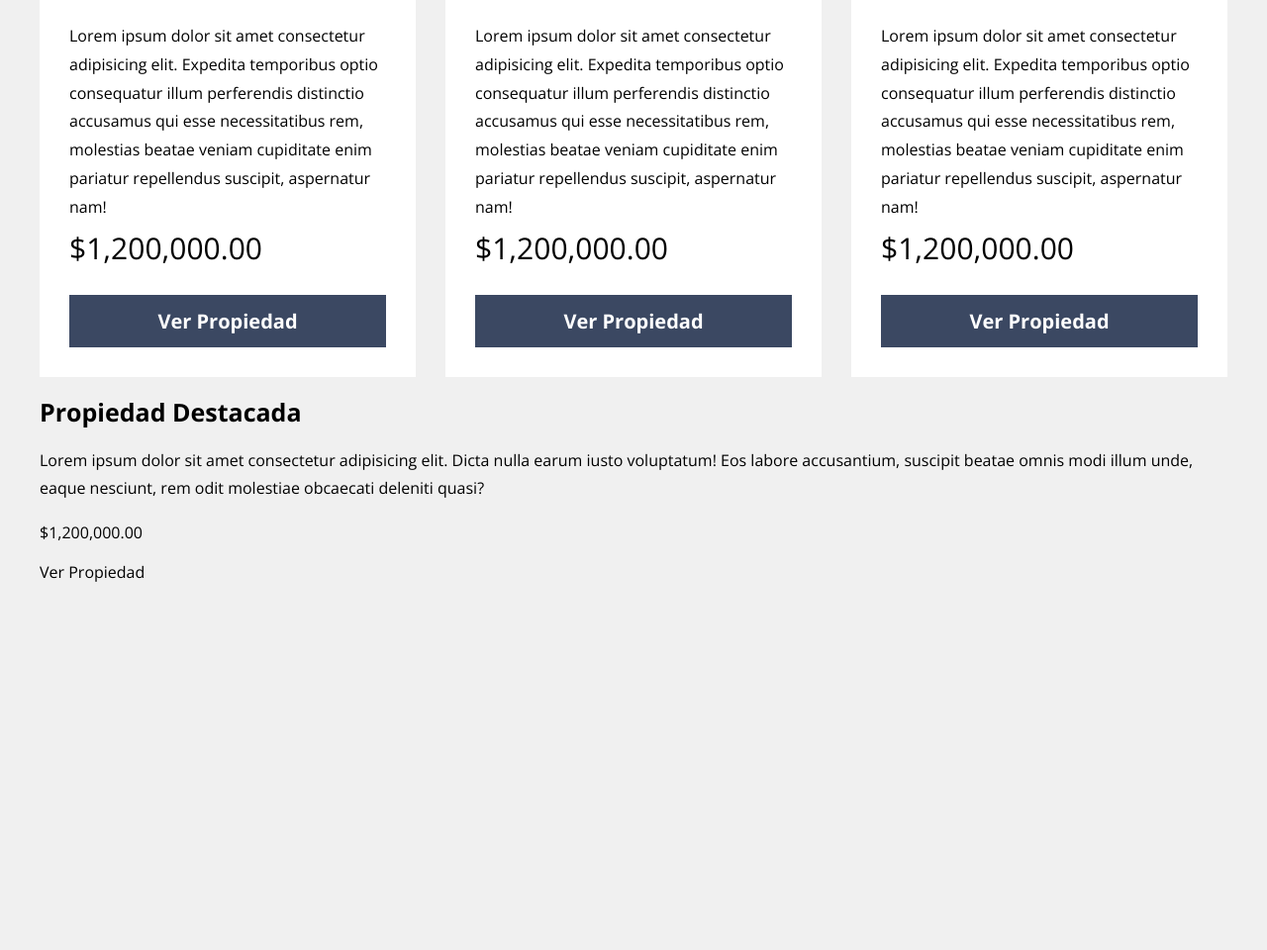
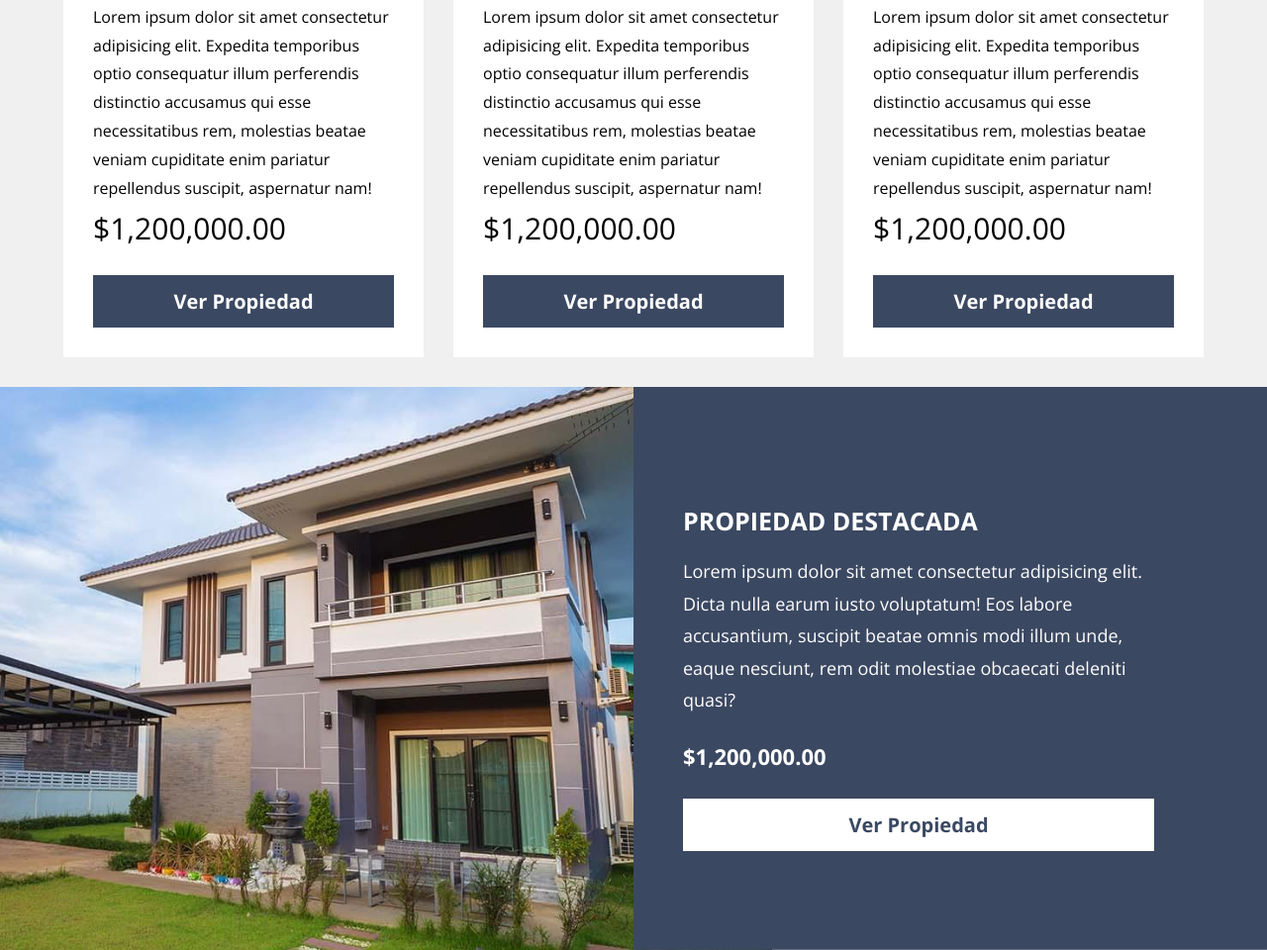
Before and after one commit to Ara-Polanco/realState, a website: page index.html in a window 1280 px wide. Shown: the part 1603-2563 px from the top of the page at 99% size. Before the commit the page ends 2192 px from the top, so only its background shows below. Drawn offline with nearby package versions, Linux system fonts and the light colour scheme.

Commit message:
Adding: styles to featured section

```diff
--- a/src/scss/base/_globales.scss
+++ b/src/scss/base/_globales.scss
@@ -14,7 +14,7 @@ body {
     background-color: darken(v.$grisClaro, 3%);
 }
 .contenedor {
-    width: 95%;
+    width: 90%;
     max-width: 1200px;
     margin: 0 auto;
 }
--- /dev/null
+++ b/src/scss/ui/contenido/_destacada.scss
@@ -0,0 +1,65 @@
+@use 'base/variables' as v;
+@use 'base/mixins' as m;
+
+.destacada {
+    margin-top: v.$separacion;
+    background-image: linear-gradient(to bottom, transparent 0%, transparent 50%, v.$primario 50%, v.$primario 100% ), url(/build/img/destacada.jpg);
+    background-repeat: no-repeat;
+    background-size: 100%, cover;
+    background-position: center, -25rem -15rem;
+
+
+    @include m.tablet {
+        background-image: linear-gradient(to right, transparent 0%, transparent 50%, v.$primario 50%, v.$primario 100% ), url(/build/img/destacada.jpg);
+        background-position: center, -40rem center;
+    }
+
+    @include m.desktop {
+        background-position: 50%, -40rem -10rem;
+    }
+
+    @include m.desktopXL {
+        background-position: center, -50rem center;
+    }
+
+    &__grid {
+        display: grid;
+        grid-template-rows: repeat(2, 1fr);
+
+        @include m.tablet {
+            grid-template-rows: unset;
+            grid-template-columns: repeat(2, 1fr);
+        }
+    }
+
+    &__contenido {
+        padding: v.$separacion;
+        grid-row: 2 / 3;
+
+        @include m.tablet {
+            padding: 10rem 5rem;
+            grid-column: 2 / 3;
+        }
+    }
+
+    &__heading {
+        color: v.$blanco;
+        text-transform: uppercase;
+    }
+
+    &__texto {
+        color: v.$blanco;
+        font-size: 1.8rem;
+    }
+
+    &__precio {
+        color: v.$blanco;
+        font-size: 2.2rem;
+        font-weight: 700;
+    }
+
+    &__enlace {
+        @include m.boton(v.$blanco, v.$primario);
+        display: block;
+    }
+}
--- a/src/scss/ui/contenido/_index.scss
+++ b/src/scss/ui/contenido/_index.scss
@@ -1 +1,2 @@
 @forward 'propiedades';
+@use 'destacada';
--- a/src/scss/ui/contenido/_propiedades.scss
+++ b/src/scss/ui/contenido/_propiedades.scss
@@ -16,6 +16,10 @@
         @include m.grid(1, v.$separacion);
 
         @include m.tablet {
+            @include m.grid(2, v.$separacion);
+        }
+
+        @include m.desktop {
             @include m.grid(3, v.$separacion);
         }
     }
@@ -24,7 +28,6 @@
 
 .propiedad {
     background-color: v.$blanco;
-
 
     &__imagen {
         aspect-ratio: 10 / 6;
```
Also changed, not shown: build/css/app.css, 1 other file.
